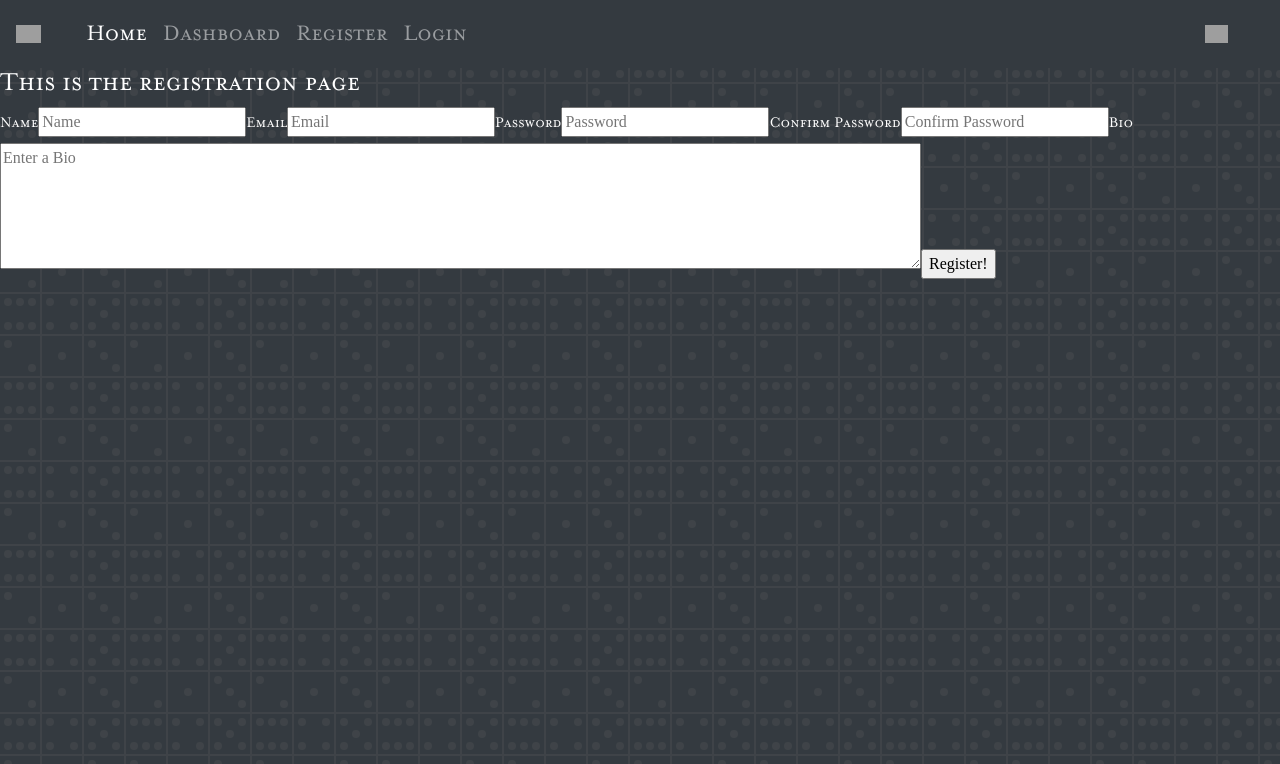
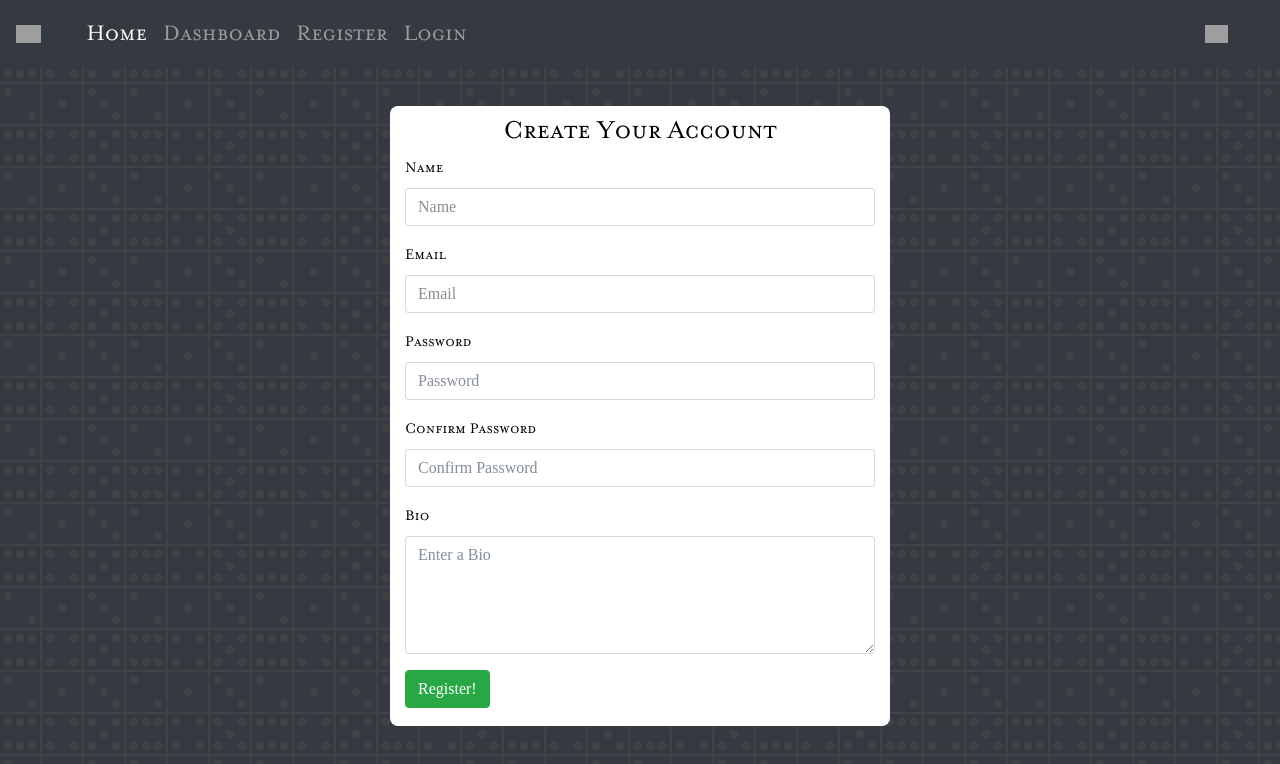
Before and after one commit to joshuahunt10/dnd_frontend, a React (Create React App) app: page /register in a window 1280 px wide. Shown: the top 764 px of the page. Built offline with nearby package versions, Linux system fonts and the light colour scheme; grey boxes are pictures that could not be loaded.

Commit message:
Add styling to registration and working on form validation

```diff
--- a/src/components/App.js
+++ b/src/components/App.js
@@ -10,7 +10,6 @@ import Splash from './Splash'
 import ClassSelect from './ClassSelect'
 import GameTables from './GameTables'
 import GameConfig from './GameConfig'
-// import UserLayout from './UserLayout'
 import ClassDetails from './ClassDetails'
 import GameCharDetails from './GameCharDetails'
 import '../styles/App.css';
--- a/src/components/Register.js
+++ b/src/components/Register.js
@@ -12,47 +12,97 @@ class Register extends Component {
       bio: '',
       registerSuccess: false
     }
-    this.handleEmailInput = this.handleEmailInput.bind(this)
-    this.handleNameInput = this.handleNameInput.bind(this)
-    this.handlePasswordInput = this.handlePasswordInput.bind(this)
-    this.handleConfPasswordInput = this.handleConfPasswordInput.bind(this)
-    this.handleBioInput = this.handleBioInput.bind(this)
-    this.handleSubmit = this.handleSubmit.bind(this)
-
   }
-  handleEmailInput(e){
+  handleEmailInput = (e) => {
       this.setState({
         email: e.target.value
       })
   }
 
-  handleNameInput(e){
+  handleNameInput = (e) => {
       this.setState({
         name: e.target.value
       })
   }
 
-  handlePasswordInput(e){
+  handlePasswordInput = (e) => {
       this.setState({
         password: e.target.value
       })
   }
 
-  handleConfPasswordInput(e){
+  handleConfPasswordInput = (e) => {
       this.setState({
         confPassword: e.target.value
       })
   }
 
-  handleBioInput(e){
+  handleBioInput = (e) => {
       this.setState({
         bio: e.target.value
       })
   }
 
-  handleSubmit(e){
+  nameInput = (name) => {
+    if(name){
+      console.log('name is good')
+      return true
+    }
+    else{
+      console.log('NAME is not filled in!')
+      return 'Please input your name'
+    }
+  }
+
+  emailInput = (email) => {
+    if(email){
+      console.log('email is good');
+      return true
+    }
+    else{
+      console.log('EMAIL is not filled in');
+      return false
+    }
+  }
+
+  passwordInput = (password, confPassword) => {
+    if(this.state.password === this.state.confPassword){
+      console.log('passwords entered')
+      return true
+    }
+    else{
+      console.log('PASSWORDS are bad');
+      return false
+    }
+  }
+
+  passwordLength = (password) =>{
+    if(password.length < 6){
+      console.log('password too short')
+      return false
+    }
+    else{
+      return true
+    }
+  }
+
+  handleSubmit = (e) => {
     e.preventDefault()
     console.log(this.state);
+    let formValues = [this.state.email, this.state.name, this.state.password, this.state.confPassword, this.state.bio]
+    let allInputsPass = false
+
+    let name = this.nameInput(this.state.name)
+
+    if(this.nameInput(this.state.name) && this.emailInput(this.state.email) && this.passwordInput(this.state.password, this.state.confPassword) && this.passwordLength(this.state.password) && this.state.confPassword){
+      console.log('all form is good');
+    }
+    else{
+      console.log('something is bad')
+    }
+
+
+    if(this.state.registerSuccess){
       fetch(`${process.env.REACT_APP_API_SERVER}/api/register`,{
         method: "POST",
         body: JSON.stringify({
@@ -81,26 +131,44 @@ class Register extends Component {
         }
       })
     }
+    else{
+      console.log('form failed');
+    }
+
+  }
 
   render() {
     if(this.state.registerSuccess === true){
-      return <Redirect to='login' /> //need to pass props down to the login page to display that shows the registration was a success message on the login page.
+      return <Redirect to='login' />
     }
     return (
-      <div>
-        <h3>This is the registration page</h3>
-        <form onSubmit={this.handleSubmit}>
+      <div className='container registration-wrapper'>
+        <form className="registration-form container" onSubmit={this.handleSubmit}>
+          <h3 className="form-title">Create Your Account</h3>
+          <div className="form-group">
             <label htmlFor='name'>Name</label>
-          <input type='text' placeholder='Name' onChange={this.handleNameInput} value={this.state.name}/>
+            <input className="form-control" type='text' placeholder='Name' onChange={this.handleNameInput} value={this.state.name}/>
+            <div className="invalid-feedback">
+              Please provide your name.
+            </div>
+          </div>
+          <div className="form-group">
             <label htmlFor='email'>Email</label>
-          <input type='email' placeholder='Email' onChange={this.handleEmailInput} value={this.state.email}/>
+            <input className="form-control" type='email' placeholder='Email' onChange={this.handleEmailInput} value={this.state.email}/>
+          </div>
+          <div className="form-group">
             <label htmlFor='password'>Password</label>
-          <input type='password' placeholder='Password' onChange={this.handlePasswordInput} value={this.state.password}/>
+            <input className="form-control" type='password' placeholder='Password' onChange={this.handlePasswordInput} value={this.state.password}/>
+          </div>
+          <div className="form-group">
             <label htmlFor='confirm_password'>Confirm Password</label>
-          <input type='password' placeholder='Confirm Password' onChange={this.handleConfPasswordInput} value={this.state.confPassword}/>
+            <input className="form-control" type='password' placeholder='Confirm Password' onChange={this.handleConfPasswordInput} value={this.state.confPassword}/>
+          </div>
+          <div className="form-group">
             <label htmlFor='bio'>Bio</label>
-          <textarea rows="5" cols="100" placeholder="Enter a Bio" onChange={this.handleBioInput} value={this.state.bio}/>
-          <button type="submit">Register!</button>
+            <textarea className="form-control" rows="5" cols="100" placeholder="Enter a Bio" onChange={this.handleBioInput} value={this.state.bio}/>
+          </div>
+          <button className="btn btn-success" type="submit">Register!</button>
         </form>
       </div>
     );
--- a/src/index.js
+++ b/src/index.js
@@ -4,8 +4,6 @@ import './index.css';
 import registerServiceWorker from './registerServiceWorker';
 import App from './components/App';
 
-
-
 ReactDOM.render(
   <App />
 , document.getElementById('root'));
--- a/src/styles/App.css
+++ b/src/styles/App.css
@@ -274,3 +274,20 @@ a {
   border-radius: 8px;
   padding: 2%;
 }
+
+.registration-wrapper{
+  padding-top: 3%;
+}
+
+.form-title{
+  text-align: center;
+  padding-top: 2%;
+}
+
+.registration-form{
+  background-color: white;
+  color:black;
+  border-radius: 8px;
+  width: 500px;
+  height: 620px;
+}
```
Also changed, not shown: src/components/UserLayout.js (deleted, +0 -16 lines), 1 other file (tests, documents, lock files or other folders). Lines whose indentation alone changed are shown as unchanged.
